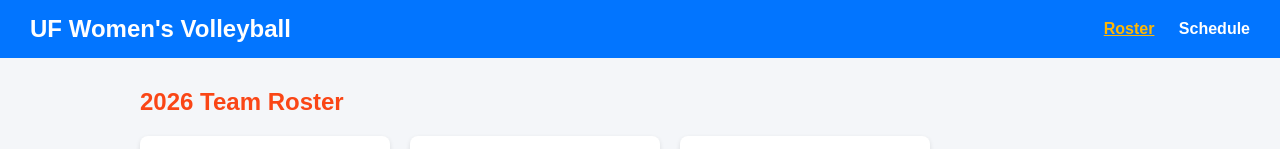
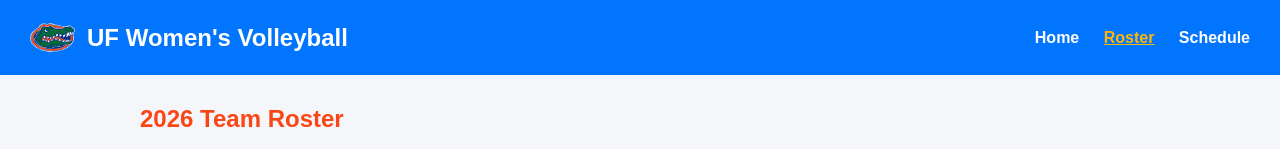
Before and after one commit to Nicole-Alex8/florida-gators-volleyball, a plain HTML site: page roster.html in a window 1280 px wide. Shown: the top 149 px of the page. Drawn offline with Linux system fonts and the light colour scheme.

Commit message:
Updated header and navigation links to match with the other pages

```diff
--- a/roster.html
+++ b/roster.html
@@ -8,11 +8,16 @@
 </head>
 <body>
 
-  <header>
-    <h1>UF Women's Volleyball</h1>
-    <nav>
-      <a href="roster.html" class="active">Roster</a>
-      <a href="schedule.html">Schedule</a>
+  <header class="header">
+    <div class="header__brand">
+      <img src="images/gator-logo.svg" alt="Florida Gators logo" class="header__logo">
+      <h1 class="header__title">UF Women's Volleyball</h1>
+    </div>
+
+    <nav class="nav">
+      <a href="index.html" class="nav__link">Home</a>
+      <a href="roster.html" class="nav__link nav__link--active active">Roster</a>
+      <a href="schedule.html" class="nav__link">Schedule</a>
     </nav>
   </header>
 
```
